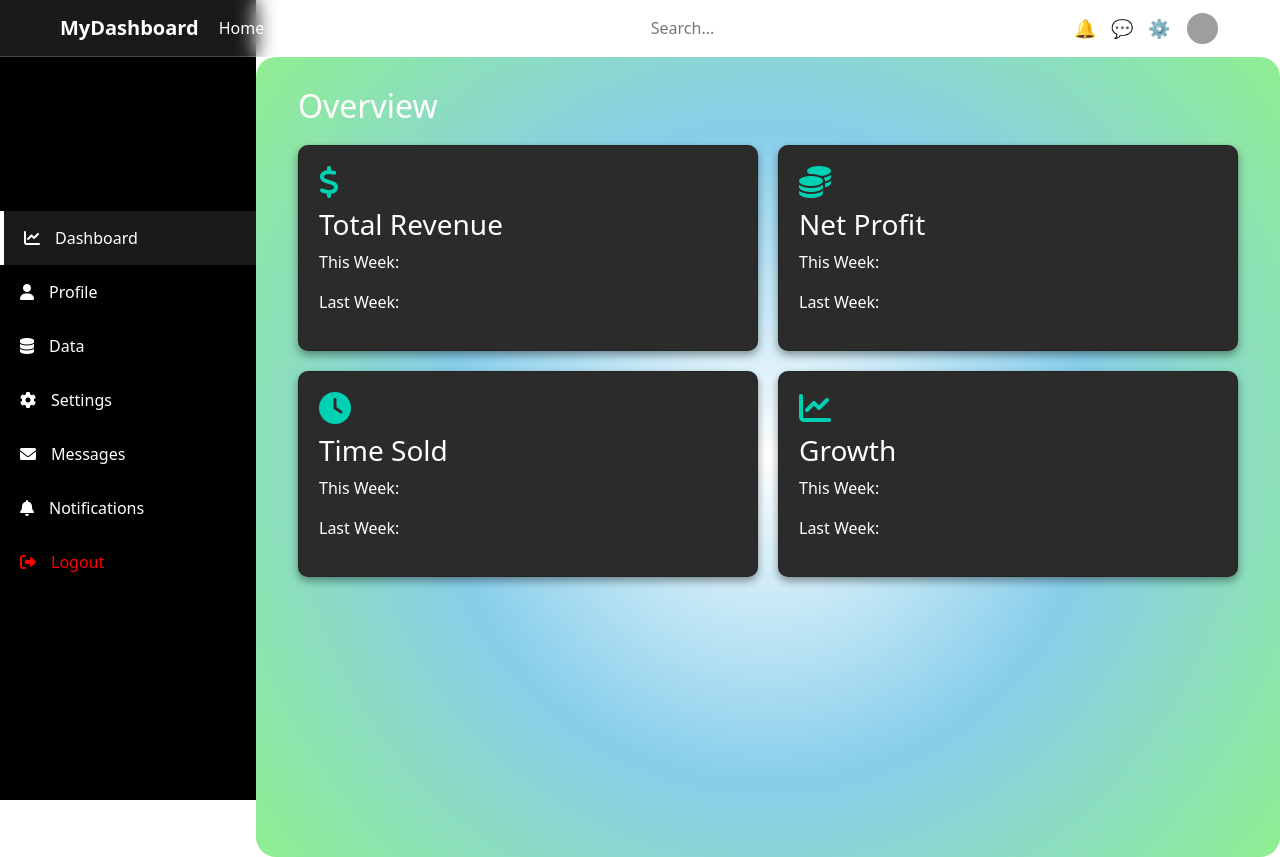
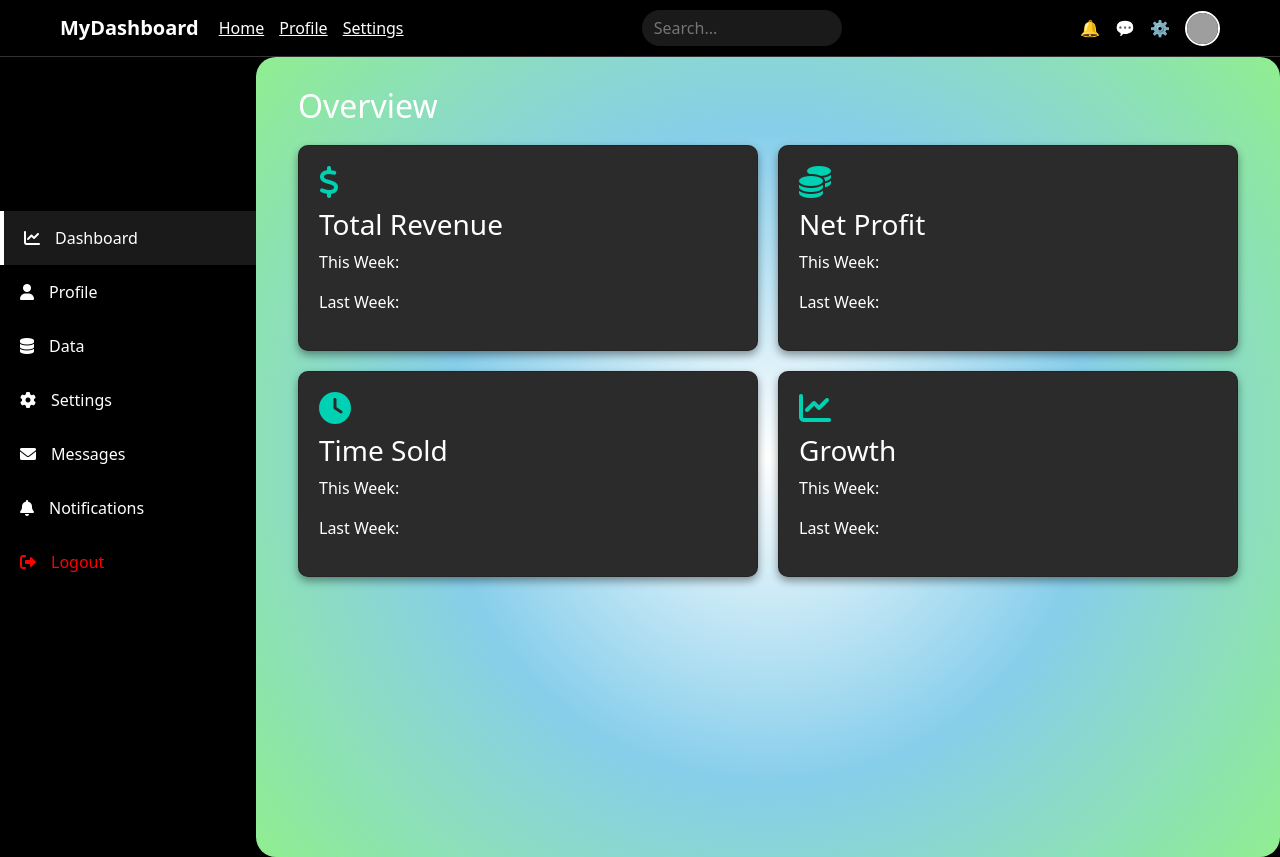
Before and after one commit to SaileshAcharya1229/EPC, a PHP site: page /dashboard/dashboard.php in a window 1280 px wide. Run offline with PHP 8.4, Linux system fonts and the light colour scheme; grey boxes are pictures that could not be loaded.

Commit message:
updating code in dashboard.css for responsive

```diff
--- a/dashboard/css/dashboard.css
+++ b/dashboard/css/dashboard.css
@@ -3,6 +3,10 @@
   display: flex;
   height: 100vh;
   width: 100%;
+}
+body {
+  margin: 0;
+  background-color: #000; /* Optional if you want full black background elsewhere */
 }
 
 .dashboard-sidebar {
@@ -63,13 +67,15 @@
   position: sticky;
   top: 0;
   width: 100%;
-  backdrop-filter: blur(10px);
-  background: rgba(255, 255, 255, 0.1);
-  border-bottom: 1px solid rgba(255, 255, 255, 0.2);
+  background-color: black !important; /* Ensure solid black */
+  color: white;
+  border-bottom: 1px solid #333;
   z-index: 100;
 }
 
 .header-container {
+  background-color: black !important; /* Fix container being white */
+  color: white;
   max-width: 1200px;
   margin: auto;
   padding: 10px 20px;
@@ -94,11 +100,9 @@
   gap: 15px;
 }
 
-.menu-tab a {
-  color: white;
-  text-decoration: none;
-  font-weight: 500;
-  transition: color 0.3s;
+.menu-tab a,
+.icon {
+  color: white !important;
 }
 
 .menu-tab a:hover {
@@ -111,6 +115,8 @@
   border: none;
   outline: none;
   width: 200px;
+  background-color: #1a1a1a;
+  color: white;
 }
 
 .right-section {
@@ -158,3 +164,98 @@
   margin-bottom: 10px;
   display: block;
 }
+@media (max-width: 768px) {
+  .dashboard-wrapper {
+    flex-direction: column;
+  }
+
+  .dashboard-sidebar {
+    width: 100%;
+    height: auto;
+    position: relative;
+    flex-direction: row;
+    justify-content: space-around;
+  }
+
+  .dashboard-sidebar ul {
+    display: flex;
+    flex-direction: row;
+    flex-wrap: wrap;
+    justify-content: space-around;
+  }
+
+  .dashboard-sidebar li {
+    flex: 1 1 20%;
+    text-align: center;
+    padding: 10px 5px;
+    font-size: 0.9rem;
+  }
+
+  .dashboard-main {
+    margin-left: 0;
+    padding: 15px;
+  }
+
+  .card-container {
+    flex-direction: column;
+  }
+
+  .card {
+    flex: 1 1 100%;
+  }
+
+  .search-section input {
+    width: 100px;
+  }
+
+  .right-section {
+    gap: 10px;
+  }
+
+  .header-container {
+    flex-direction: column;
+    align-items: flex-start;
+    gap: 10px;
+  }
+
+  .menu-tab {
+    flex-direction: column;
+    gap: 5px;
+  }
+}
+@media (max-width: 480px) {
+  .search-section input {
+    width: 80px;
+  }
+
+  .header-container {
+    padding: 10px;
+    gap: 5px;
+  }
+
+  .dashboard-sidebar li {
+    flex: 1 1 40%; /* stack 2 items per row */
+    font-size: 0.75rem;
+    padding: 8px 2px;
+  }
+
+  .menu-tab {
+    flex-direction: column;
+    align-items: flex-start;
+  }
+
+  .card h3 {
+    font-size: 1rem;
+  }
+
+  .card p {
+    font-size: 0.85rem;
+  }
+}
+.icon {
+  font-size: 16px;
+}
+.dashboard-sidebar ul {
+  overflow-x: auto;
+  white-space: nowrap;
+}
--- a/dashboard/dashboard.php
+++ b/dashboard/dashboard.php
@@ -13,7 +13,7 @@
       rel="stylesheet"
       href="https://cdnjs.cloudflare.com/ajax/libs/font-awesome/6.0.0-beta3/css/all.min.css"
     />
-    <link rel="stylesheet" href="./css/dashboard.css">
+    <link rel="stylesheet" href="css/dashboard.css">
 
   </head>
   <body>
```
